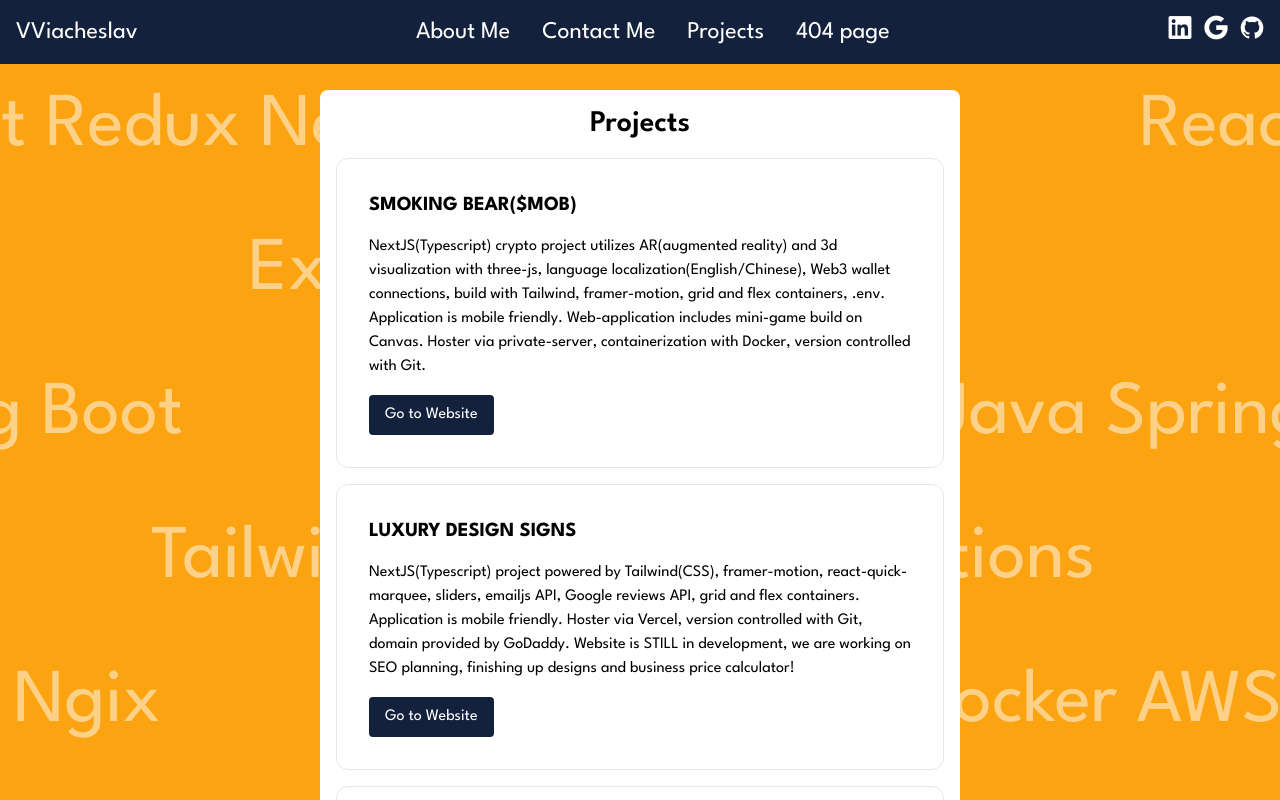
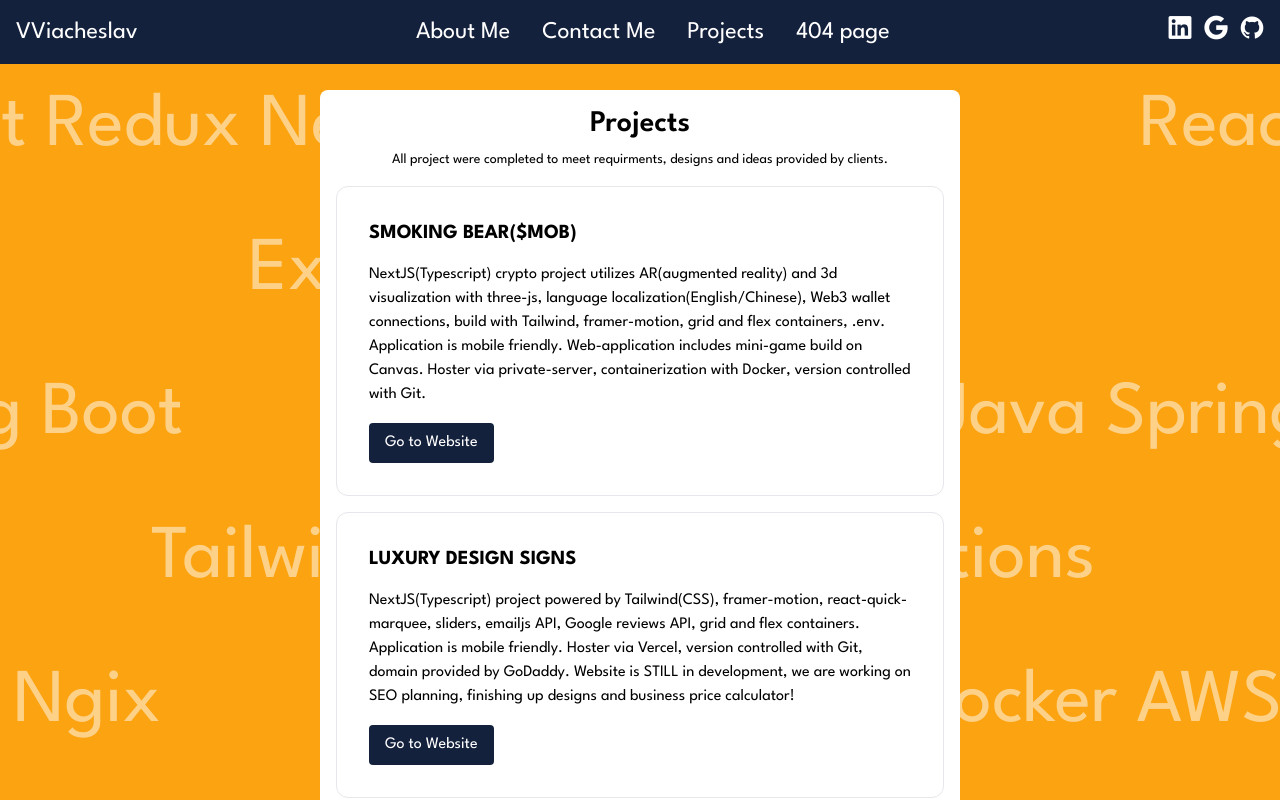
Before and after one commit to vverchonov/portfolio, a Next.js app: page /projects in a window 1280 px wide. Shown: the top 800 px of the page. Built offline with nearby package versions, Linux system fonts and the light colour scheme.

Commit message:
small update

```diff
--- a/app/projects/page.tsx
+++ b/app/projects/page.tsx
@@ -5,7 +5,11 @@ import { Project } from "./project";
 export default function ProjectsPage() {
   return (
     <PageHolder>
-      <h1 className="text-3xl text-center mb-4 font-semibold">Projects</h1>
+      <h1 className="text-3xl text-center mb-2 font-semibold">Projects</h1>
+      <p className="text-sm mb-4 text-center">
+        All project were completed to meet requirments, designs and ideas
+        provided by clients.
+      </p>
       <div className="flex-container">
         <Project
           projectName={"SMOKING BEAR($MOB)"}
```
